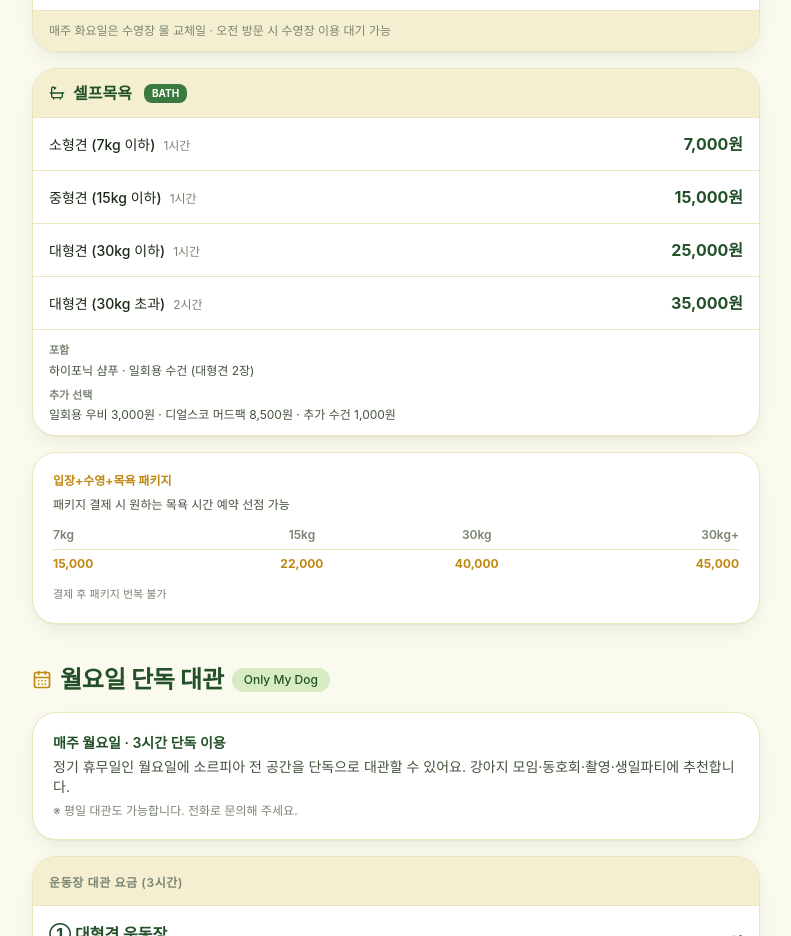
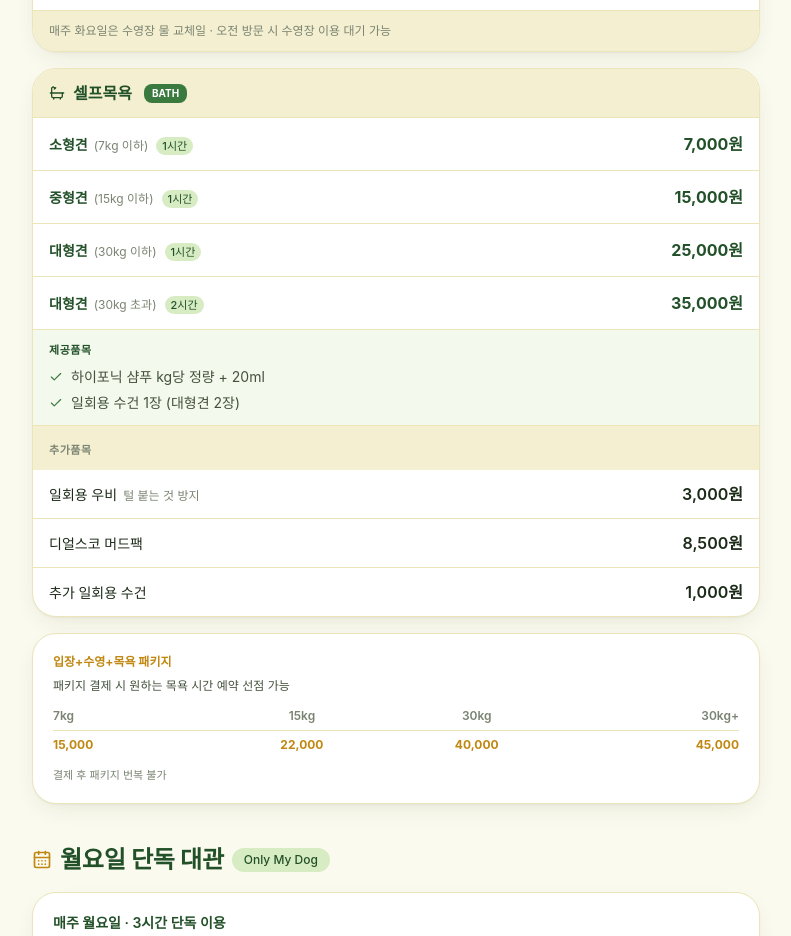
Before and after one commit to leearo9528-creator/sorpia97, a Next.js app: page /pricing in a window 1280 px wide. Shown: the part 1260-2196 px from the top of the page, without its empty margins (244-1035 px from the left). Built offline with nearby package versions, Linux system fonts and the light colour scheme; no server answers; a web font is replaced by a local one.

Commit message:
refactor: 셀프목욕 요금표 가시성 개선
- 견종 라벨+kg+이용시간 한눈에 보이게 구분
- 제공품목·추가품목 섹션 분리하여 명확하게 표기

https://claude.ai/code/session_012RMbzgm1K94GtwFjTkRx2r

```diff
--- a/src/app/pricing/page.tsx
+++ b/src/app/pricing/page.tsx
@@ -166,27 +166,60 @@ export default function PricingPage() {
               <span className="font-semibold text-[var(--brand-strong)]">셀프목욕</span>
               <span className="inline-flex items-center rounded-lg bg-[var(--brand)] text-white text-[10px] font-bold px-2 py-0.5 ml-1">BATH</span>
             </div>
+
+            {/* 요금표 */}
             <div className="divide-y divide-[var(--line)]">
               {[
-                { label: "소형견 (7kg 이하)", sub: "1시간", price: "7,000원" },
-                { label: "중형견 (15kg 이하)", sub: "1시간", price: "15,000원" },
-                { label: "대형견 (30kg 이하)", sub: "1시간", price: "25,000원" },
-                { label: "대형견 (30kg 초과)", sub: "2시간", price: "35,000원" },
-              ].map(({ label, sub, price }) => (
-                <div key={label} className="flex items-center justify-between px-4 py-3.5">
+                { label: "소형견", kg: "7kg 이하", time: "1시간", price: "7,000원" },
+                { label: "중형견", kg: "15kg 이하", time: "1시간", price: "15,000원" },
+                { label: "대형견", kg: "30kg 이하", time: "1시간", price: "25,000원" },
+                { label: "대형견", kg: "30kg 초과", time: "2시간", price: "35,000원" },
+              ].map(({ label, kg, time, price }) => (
+                <div key={kg} className="flex items-center justify-between px-4 py-3.5">
                   <div>
-                    <span className="text-sm font-medium">{label}</span>
-                    <span className="ml-2 text-xs text-[var(--foreground-mute)]">{sub}</span>
+                    <span className="text-sm font-semibold text-[var(--brand-strong)]">{label}</span>
+                    <span className="ml-1.5 text-xs text-[var(--foreground-mute)]">({kg})</span>
+                    <span className="ml-2 text-[11px] bg-[var(--brand-soft)] text-[var(--brand-strong)] rounded-full px-1.5 py-0.5 font-medium">{time}</span>
                   </div>
                   <span className="font-bold text-[var(--brand-strong)]">{price}</span>
                 </div>
               ))}
             </div>
-            <div className="px-4 py-3 border-t border-[var(--line)] space-y-1">
-              <p className="text-[11px] font-semibold text-[var(--foreground-mute)]">포함</p>
-              <p className="text-xs text-[var(--foreground-soft)]">하이포닉 샴푸 · 일회용 수건 (대형견 2장)</p>
-              <p className="text-[11px] font-semibold text-[var(--foreground-mute)] mt-2">추가 선택</p>
-              <p className="text-xs text-[var(--foreground-soft)]">일회용 우비 3,000원 · 디얼스코 머드팩 8,500원 · 추가 수건 1,000원</p>
+
+            {/* 제공품목 */}
+            <div className="px-4 py-3 border-t border-[var(--line)] bg-[var(--brand-soft)]/30 space-y-1.5">
+              <p className="text-[11px] font-bold text-[var(--brand-strong)] uppercase tracking-wider mb-2">제공품목</p>
+              {[
+                "하이포닉 샴푸 kg당 정량 + 20ml",
+                "일회용 수건 1장 (대형견 2장)",
+              ].map((item) => (
+                <div key={item} className="flex items-center gap-2 text-sm text-[var(--foreground-soft)]">
+                  <Check className="w-3.5 h-3.5 text-[var(--brand)] shrink-0" />
+                  {item}
+                </div>
+              ))}
+            </div>
+
+            {/* 추가품목 */}
+            <div className="border-t border-[var(--line)]">
+              <div className="px-4 py-2.5 bg-[var(--surface-2)]">
+                <span className="text-[11px] font-bold text-[var(--foreground-mute)] uppercase tracking-wider">추가품목</span>
+              </div>
+              <div className="divide-y divide-[var(--line)]">
+                {[
+                  { label: "일회용 우비", sub: "털 붙는 것 방지", price: "3,000원" },
+                  { label: "디얼스코 머드팩", sub: "", price: "8,500원" },
+                  { label: "추가 일회용 수건", sub: "", price: "1,000원" },
+                ].map(({ label, sub, price }) => (
+                  <div key={label} className="flex items-center justify-between px-4 py-3">
+                    <div>
+                      <span className="text-sm font-medium">{label}</span>
+                      {sub && <span className="ml-1.5 text-xs text-[var(--foreground-mute)]">{sub}</span>}
+                    </div>
+                    <span className="font-semibold text-[var(--foreground)]">{price}</span>
+                  </div>
+                ))}
+              </div>
             </div>
           </div>
 
```
